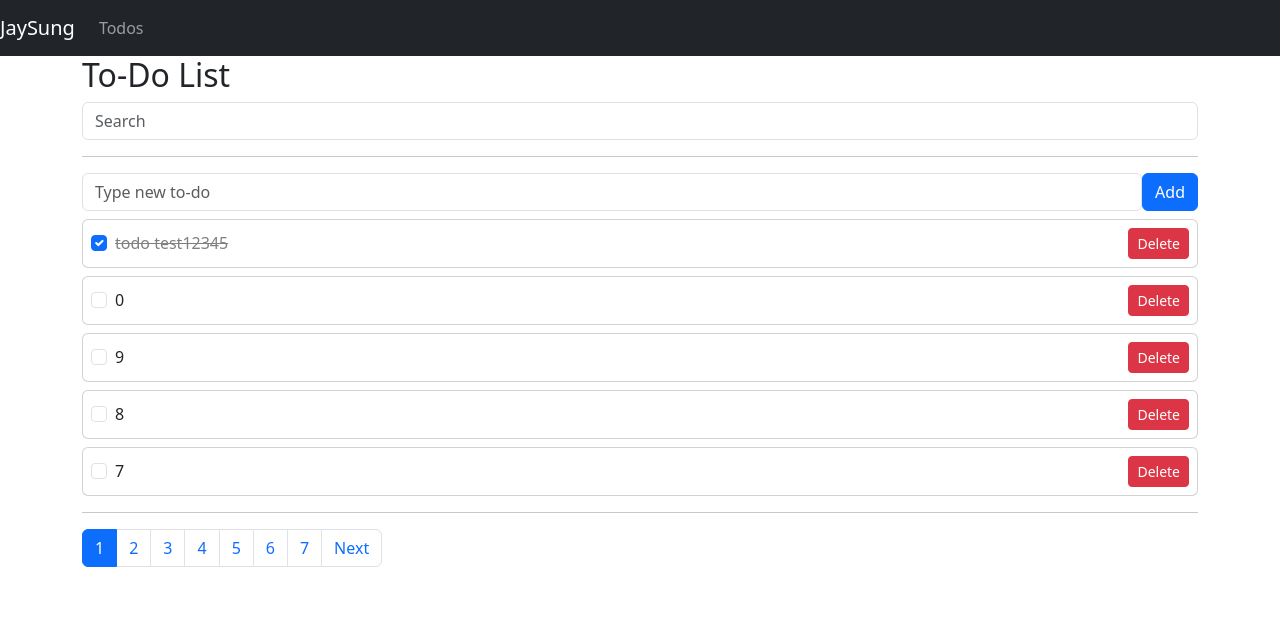
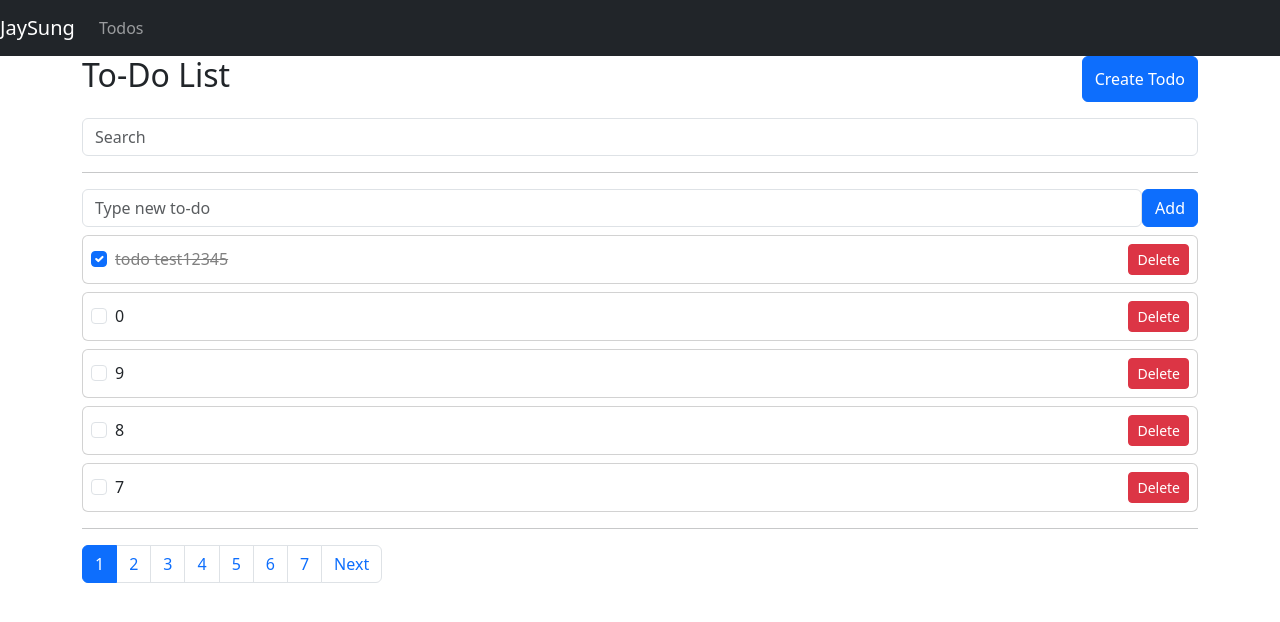
Before and after one commit to namic123/Vue-Basic, a Vue app: page /todos in a window 1280 px wide. Shown: the top 622 px of the page. Built offline with nearby package versions, Linux system fonts and the light colour scheme; data requests are answered from the project's data file.

Commit message:
Todo 생성 페이지 route 추가

```diff
--- /dev/null
+++ b/src/pages/todos/create/index.vue
@@ -0,0 +1,9 @@
+<template>
+
+</template>
+<script setup>
+
+</script>
+<style scoped>
+
+</style>
--- a/src/pages/todos/index.vue
+++ b/src/pages/todos/index.vue
@@ -1,7 +1,12 @@
 <template>
   <!-- container -->
-  <div >
-    <h2>To-Do List</h2>
+  <div>
+    <div class='d-flex justify-content-between mb-3'>
+      <h2>To-Do List</h2>
+      <button class='btn btn-primary' @click='moveToCreatePage'>
+        Create Todo
+      </button>
+    </div>
     <input
       class="form-control"
       type="text"
@@ -44,6 +49,7 @@ import TodoPagination from "@/components/TodoPagination.vue";
 import Toast from '@/components/Toast.vue';
 import axios from "axios";
 import {useToast} from '@/composables/toast';
+import {useRouter} from 'vue-router';
 
 export default {
   // 컴포넌트를 사용할 수 있도록 등록
@@ -63,6 +69,8 @@ export default {
     const searchText = ref("");
     const error = ref("");
     const getTodoRef = ref(null);
+
+    const router = useRouter();
 
     const {
       toastMessage,
@@ -139,6 +147,12 @@ export default {
       error.value = data;
     }
 
+    function moveToCreatePage(){
+      router.push({
+        name:'TodoCreate',
+      })
+    }
+
     // // 검색 로직 메서드
     // const filteredTodos = computed(() => {
     //   // searchText가 빈문자열이 아닐때
@@ -168,6 +182,7 @@ export default {
       toastAlertType,
       toastMessage,
       triggerToast,
+      moveToCreatePage,
     };
   },
 };
--- a/src/router/index.js
+++ b/src/router/index.js
@@ -2,6 +2,7 @@ import { createRouter,createWebHistory } from 'vue-router';
 import Home from '../pages/index.vue';
 import Todos from  '../pages/todos/index.vue';
 import Todo from  '../pages/todos/_id.vue';
+import TodoCreate from  '../pages/todos/create/index.vue';
 
 const router = createRouter({
   history: createWebHistory(),
@@ -19,6 +20,16 @@ const router = createRouter({
       name: 'Todos',
       component: Todos // 라우트할 컴포넌트
     },
+
+    {
+      // 주의할점!! 아래 /todos/:id 가 create보다 먼저 올 경우 동적 세그먼트(:id)는 어떤 것도 올 수 있기 때문에 의도대로 동작되지 않을 수 있으므로,
+      // create를 수정 페이지보다 먼저 정의할 것.
+      // Vue3에서는 위 사항이 해결됐으나, 주의할 것.
+      // TO-DO 생성 페이지
+      path: '/todos/create',
+      name: 'TodoCreate', // 컴포넌트의 고유명
+      component: TodoCreate // 라우트할 컴포넌트
+    },
     {
       // TO-DO 수정페이지
       path: '/todos/:id',
```
